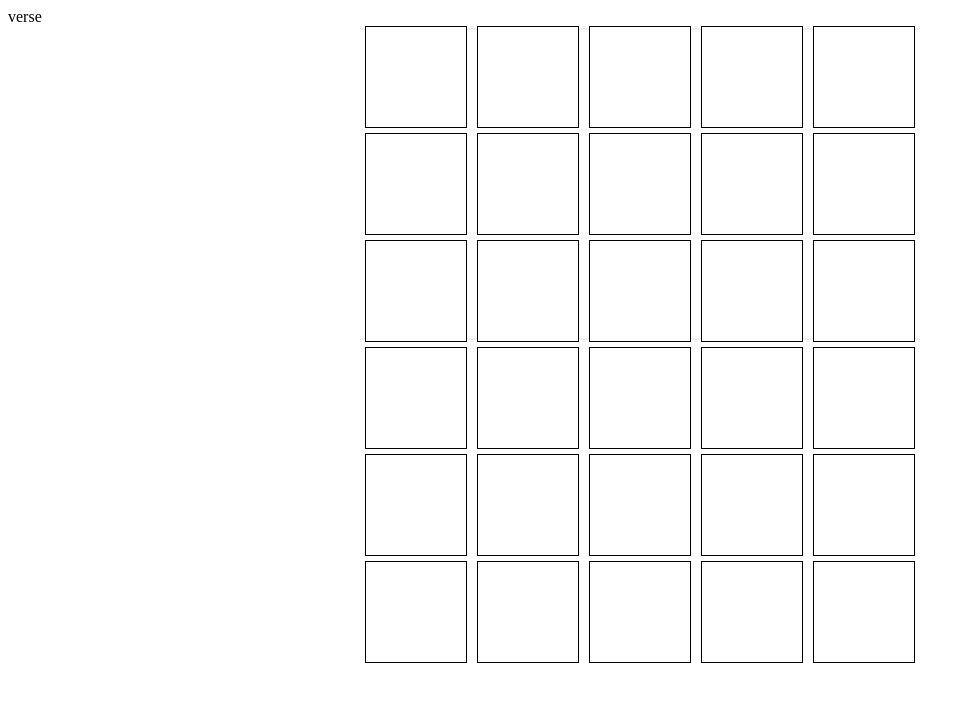
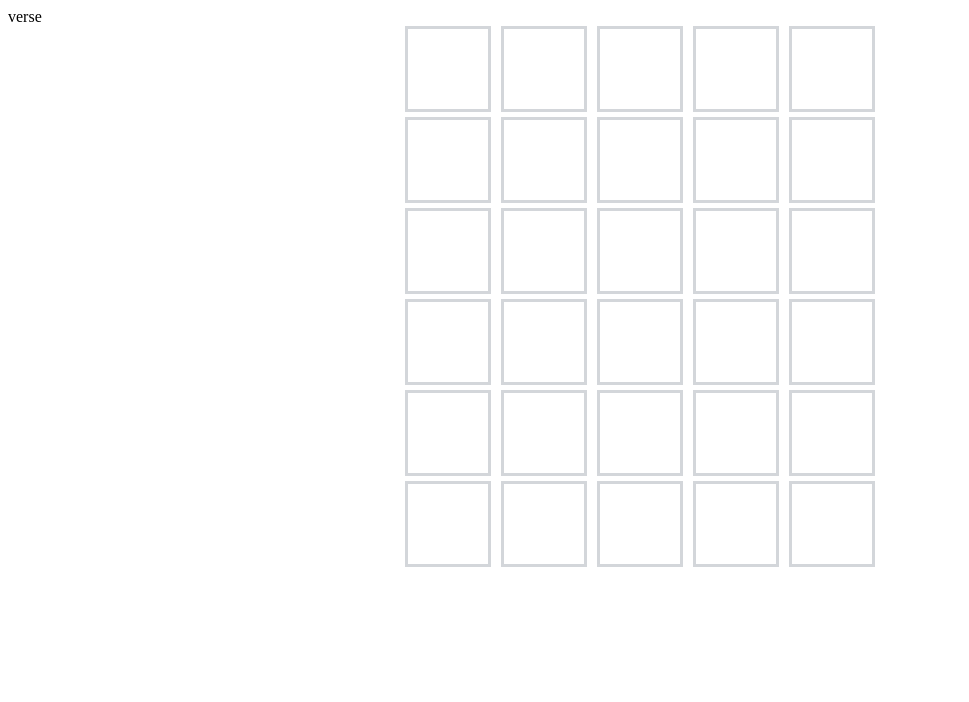
Before and after one commit to RomanLatipov/wordle-in-react, a React (Vite) app: page / in a window 1280 px wide. Shown: the top 702 px of the page, without its empty margins (0-969 px from the left). Built offline with nearby package versions, Linux system fonts and the light colour scheme.

Commit message:
update css

```diff
--- a/src/App.css
+++ b/src/App.css
@@ -8,9 +8,9 @@
     font-family: 'Kanit', sans-serif;
 }
 .tiles, .close, .correct, .wrong{
-    width: 100px;
-    height: 100px;
-    border: 1px solid black;
+    width: 80px;
+    height: 80px;
+    border: 3px solid rgb(211, 214, 218);
     font-size: 40px;
     display: flex;
     justify-content: center;
@@ -24,13 +24,16 @@
 }
 .close {
     background: rgb(201, 180, 88);
+    border: 3px solid rgb(201, 180, 88);
     color: white;
 }
 .correct {
     background: rgb(106, 170, 100);
+    border: 3px solid rgb(106, 170, 100);
     color: white;
 }
 .wrong {
     background: rgb(120, 124, 126);
+    border: 3px solid rgb(120, 124, 126);
     color: white;
 }
--- a/src/App.jsx
+++ b/src/App.jsx
@@ -20,10 +20,11 @@ function App() {
         else if (word === currentGuess) {
           setGameOver(true);
           window.removeEventListener('keydown', handleTpye);
-          console.log("Game over");
         }
         const idx = guesses.indexOf(null);
-        // console.log(idx); when idx == -1 end the game
+        console.log(idx);
+        // if (idx === 5)
+        //   setGameOver(true);
         guesses[idx] = currentGuess;
         setCurrentGuess('');
       }
@@ -31,14 +32,20 @@ function App() {
         setCurrentGuess(oldGuess => oldGuess.substring(0, oldGuess.length-1));
       }
       else if (currentGuess.length < 5) {
-        setCurrentGuess(oldGuess => oldGuess + event.key);
+        const isLetter = event.key.match(/^[a-z]{1}$/)
+        if (isLetter)
+          setCurrentGuess(oldGuess => oldGuess + event.key);
       }
-      // setCurrentGuess(currentGuess => currentGuess + event.key);
     }
     window.addEventListener('keydown', handleTpye);
 
     return () => window.removeEventListener('keydown', handleTpye);
   }, [currentGuess])
+
+  function test() {
+    if(gameOver && guesses.indexOf(null) === -1)
+      alert("Game over")
+  }
 
   return (<>
     {word}
@@ -51,6 +58,7 @@ function App() {
           )
         })
       }
+      {/* {gameOver ? test() : ""} */}
     </div>
   </>)
 }
@@ -68,9 +76,7 @@ function Line({guess, word, isFinal}) {
         className = 'wrong';
     }
     tiles.push(<div key={i} className={className}>{char}</div>)
-    // style={isFinal && isClose ? {background: 'green'} : isFinal && isIncluded ? {background: 'yellow'} : {background: 'grey'}}
   }
   return <div className='line'>{tiles}</div>
 }
-//
 export default App
```
